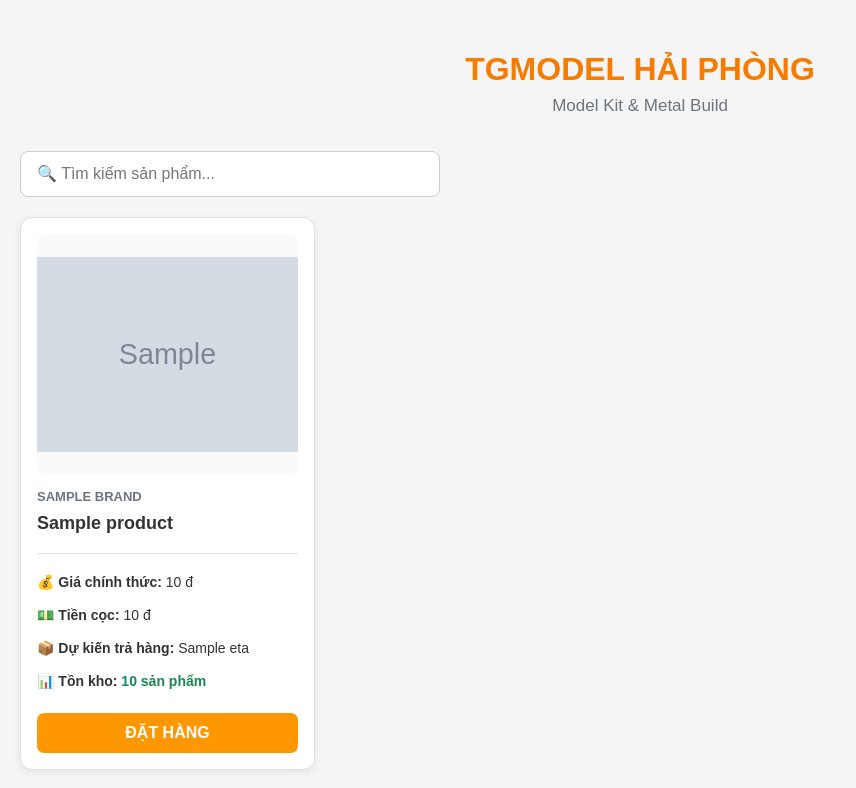
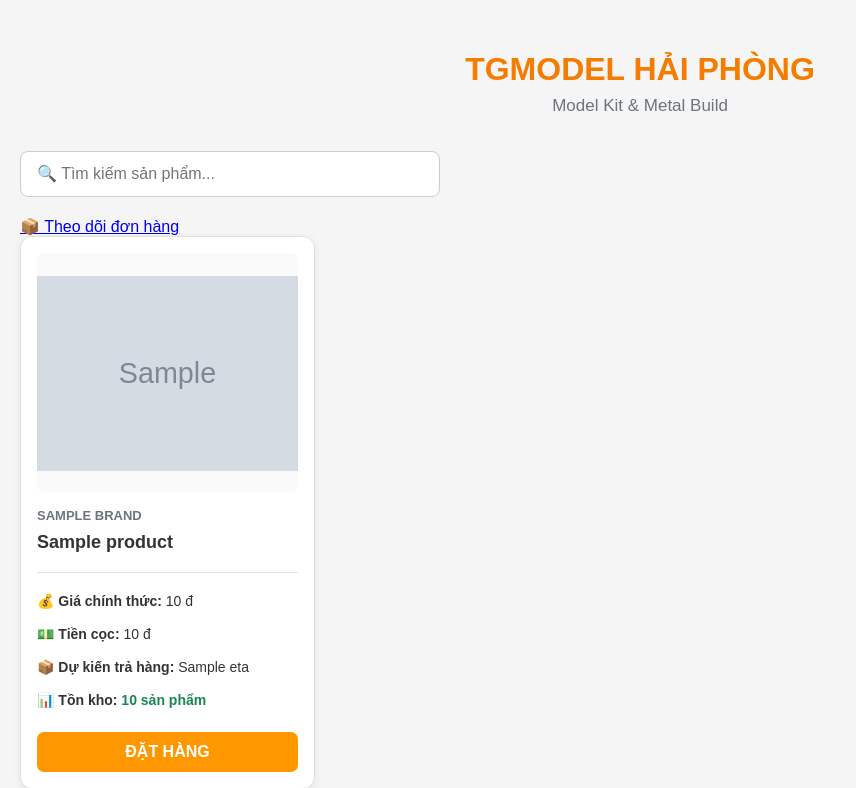
Before and after one commit to 20020899-debug/TGMODEL-SHOP-, a Flask app: page / in a window 1280 px wide. Shown: the top 788 px of the page, without its empty margins (0-856 px from the left). Run offline with Flask 3, Linux system fonts and the light colour scheme; grey boxes marked "Sample" are stand-in pictures; a database or web service that is not in the repository returns one stand-in record (values such as "Sample title"); some libraries are stand-ins or nearby versions.

Commit message:
Update index.html

```diff
--- a/TG-Model-Preorder/templates/index.html
+++ b/TG-Model-Preorder/templates/index.html
@@ -44,9 +44,17 @@
 
     </div>
 
+
     <!-- =================================================
-     TÌM KIẾM SẢN PHẨM
+         THANH CÔNG CỤ
          ================================================= -->
+
+    <div class="top-tools">
+
+
+        <!-- =============================================
+             TÌM KIẾM
+             ============================================= -->
 
         <div class="product-search">
 
@@ -58,6 +66,23 @@
             >
 
         </div>
+
+
+        <!-- =============================================
+             THEO DÕI ĐƠN HÀNG
+             ============================================= -->
+
+        <a
+            href="{{ url_for('order_tracking.order_status') }}"
+            class="track-order-button"
+        >
+            📦 Theo dõi đơn hàng
+        </a>
+
+
+    </div>
+
+
     <!-- =================================================
          ĐƠN CHỜ THANH TOÁN
          ================================================= -->
@@ -93,6 +118,11 @@
 
 </div>
 
+
+<!-- =====================================================
+     TÌM KIẾM SẢN PHẨM
+     ===================================================== -->
+
 <script>
 
 const searchInput =
@@ -120,19 +150,24 @@ searchInput.addEventListener(
         products.forEach(
             function(product) {
 
-                const name =
-                    product
-                        .querySelector(
+                const nameElement =
+                    product.querySelector(
                         ".product-name"
-                        )
-                        .textContent
-                        .toLowerCase();
+                    );
 
 
                 const brandElement =
                     product.querySelector(
                         ".product-brand"
                     );
+
+
+                const name =
+                    nameElement
+                        ? nameElement
+                            .textContent
+                            .toLowerCase()
+                        : "";
 
 
                 const brand =
@@ -167,6 +202,7 @@ searchInput.addEventListener(
 
 </script>
 
+
 </body>
 
 </html>
```
Lines whose indentation alone changed are shown as unchanged.
